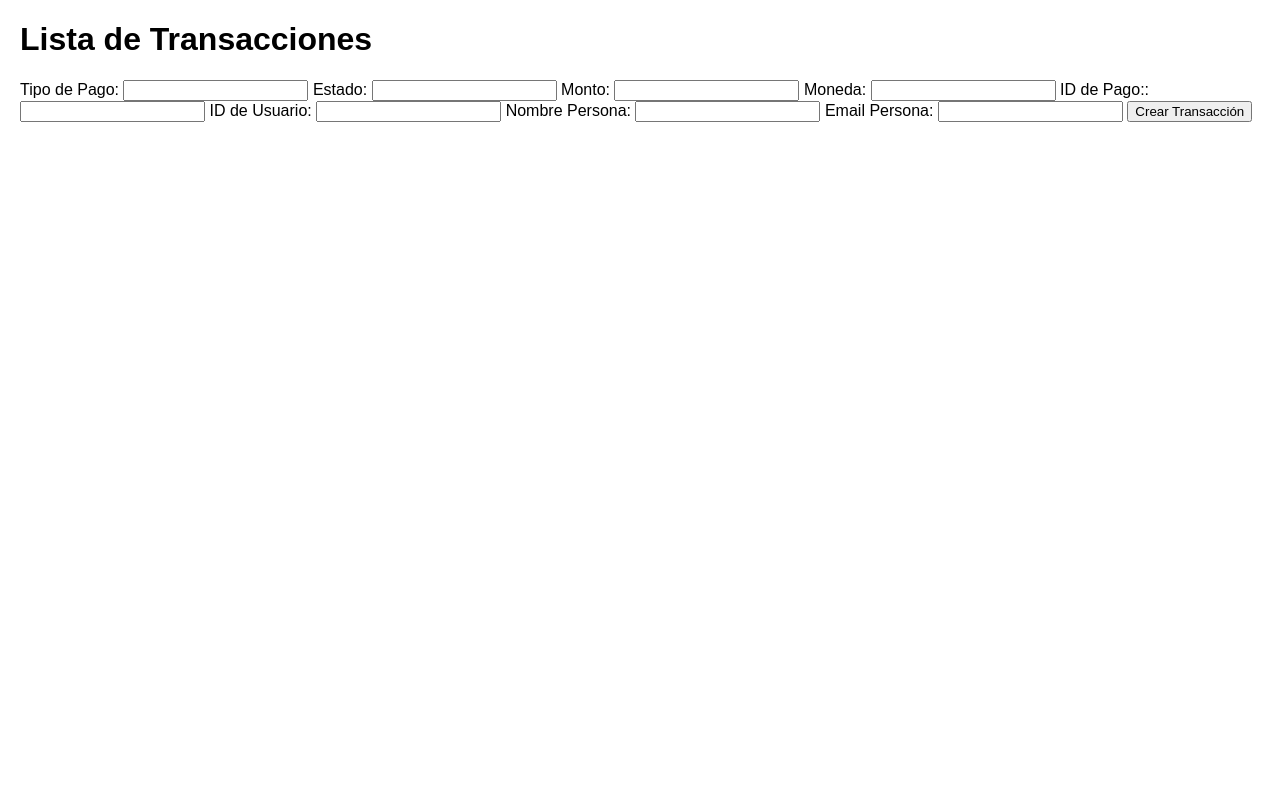
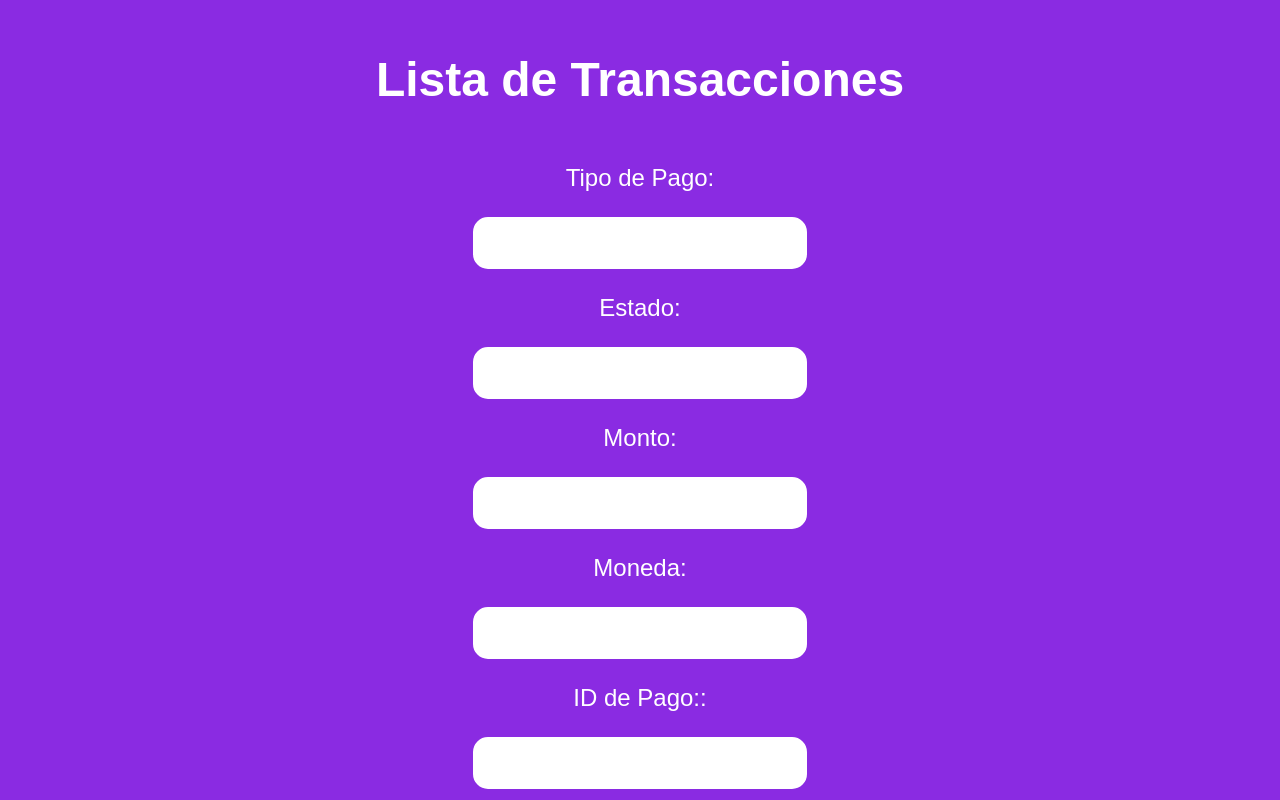
Before and after one commit to orivero83/meFrontTest, a plain HTML site: page index.html in a window 1280 px wide. Shown: the top 800 px of the page. Drawn offline with Linux system fonts and the light colour scheme; no server answers.

Commit message:
pushCSS
pushCSS

```diff
--- a/front.css
+++ b/front.css
@@ -1,8 +1,52 @@
 body {
     font-family: Arial, sans-serif;
     margin: 20px;
+    display: flex;
+    flex-direction: column;
+    justify-content: center;
+    align-items: center;
+    font-size: 1.5em;
+
+    background-color: blueviolet;
+
+    color: white;
+
+
   }
 
   #transacciones-list {
     margin-top: 20px;
   }
+
+  #formulario-transaccion
+  {
+    display: flex;
+    flex-direction: column;
+    justify-content: center;
+    align-items: center;
+  }
+
+  input
+  {
+    font-size: 1em;
+    padding: 10px;
+    border-radius: 15px;
+    border: 2px solid white;
+  }
+
+  label
+  {
+    font-size: 1em;
+    padding: 25px;
+  }
+
+  button
+  {
+    font-size: 1em;
+    padding: 10px;
+    margin: 30px;
+    background-color: rgb(33, 117, 36);
+    color: white;
+    border-radius: 15px;
+    border: 2px solid white;
+  }
```
